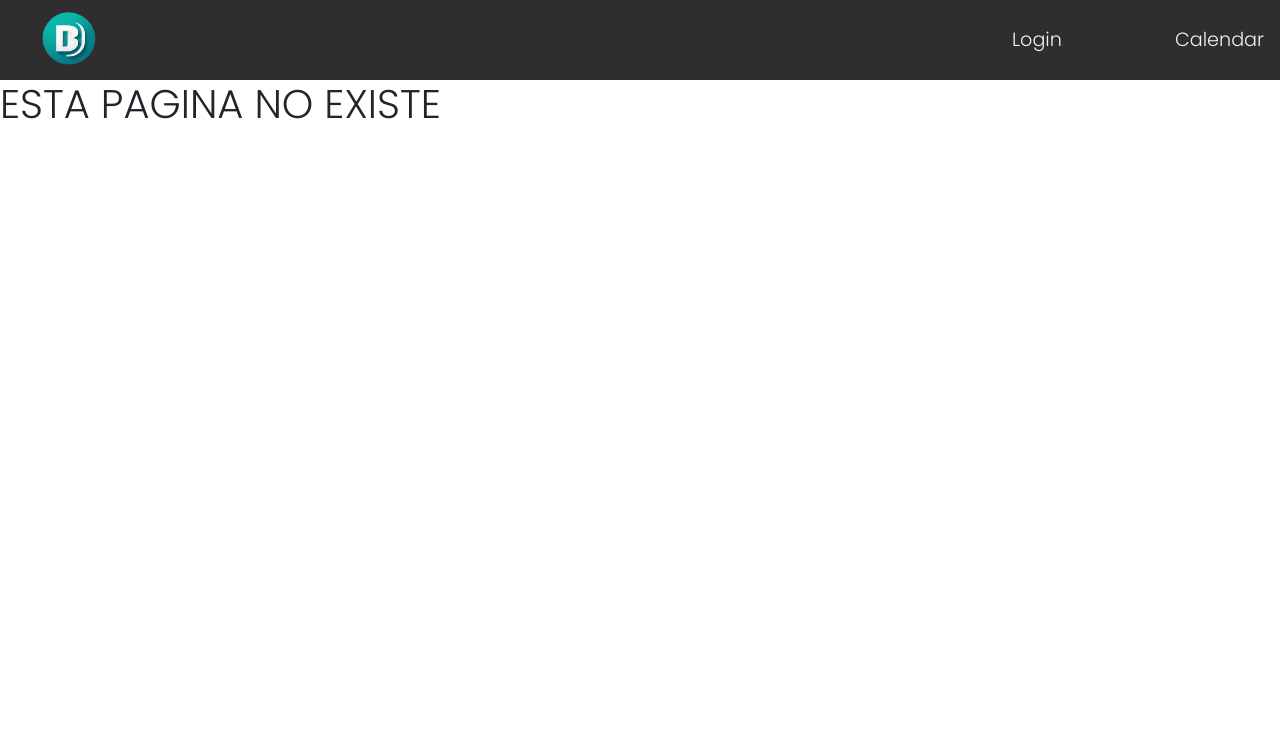
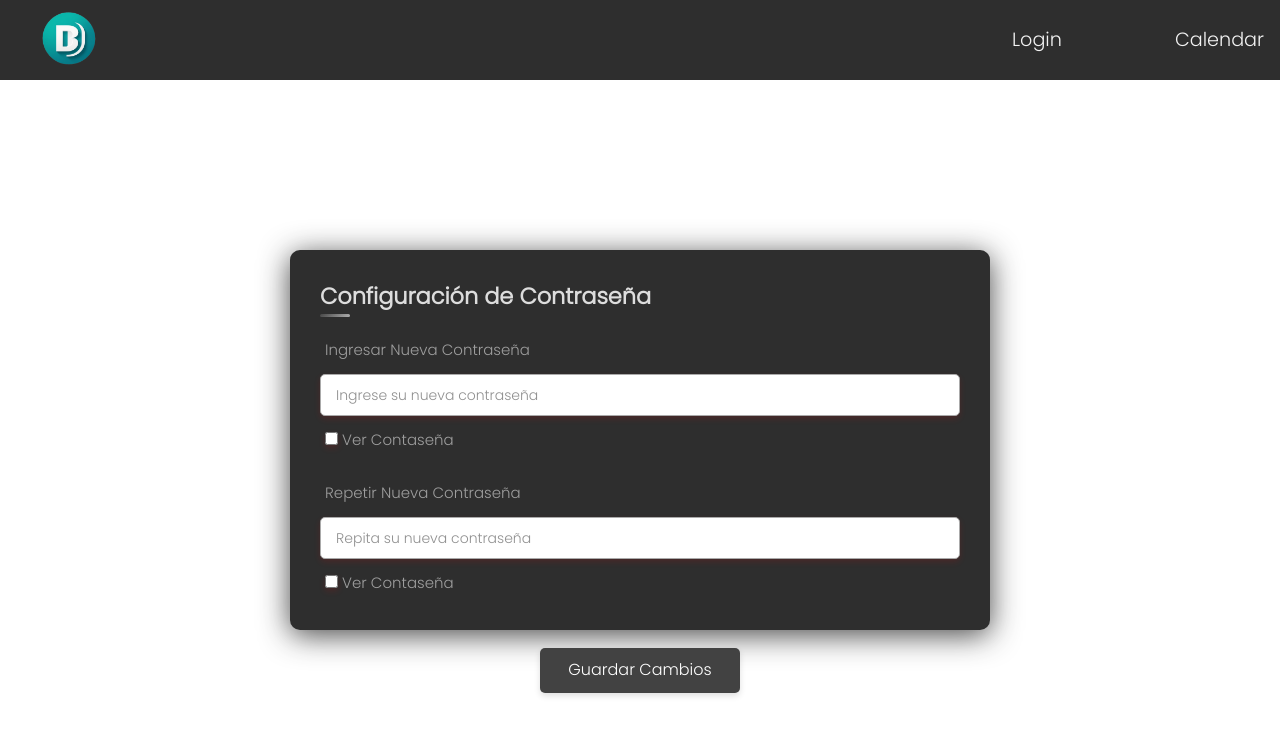
Before and after one commit to DylanselET32/becation, a React (Vite) app in the folder frontend/: page /resetPassword/1 in a window 1280 px wide. Shown: the top 736 px of the page. Built offline with nearby package versions, Linux system fonts and the light colour scheme.

Commit message:
ResetPassword terminado y funcionando

```diff
--- a/frontend/src/App.jsx
+++ b/frontend/src/App.jsx
@@ -1,6 +1,5 @@
 import Header from "./components/Header"
 import ConfigProfile from "./pages/ConfigProfile"
-import PasswordReset from "./pages/passwordReset"
 import Login from "./pages/Login"
 import Register from "./pages/Register"
 import Home from "./pages/Home"
@@ -42,7 +41,7 @@ function App() {
             <Route path="/profileManager" element={<ProfileManager auth={auth} />} />
             <Route path="/profileConfig" element={<ProfileConfig auth={auth} />} />
             <Route path="/registerUser" element={<RegisterUser auth={auth} />} />
-            <Route path="/resetPassword" element={<ResetPassword auth={auth} />} />
+            <Route path="/resetPassword/:token" element={<ResetPassword auth={auth} />} />
             <Route path="*" element={<NotFound />} />
           </Routes>
         </AlertProvider>
--- a/frontend/src/pages/PasswordReset.jsx
+++ /dev/null
@@ -1,75 +0,0 @@
-import "../stylesheets/passwordreset.css"
-
-import { useState } from "react";
-
-export default function PasswordReset(){
-
-  const [profile, setProfile] = useState({
-    name: '',
-    surname: '',
-    password: '',
-    email: '',
-    dni: '',
-    privileges: '',
-    role_id: '',
-    area_id: '',
-    avaible_days: '',
-    total_days: '',
-    is_acumulative: '',
-    contrat_day: '',
-    sign_up_date: '',
-
-
-    // Otros campos de perfil
-  });
-
-  //Este const maneja los cambios a realizar en el perfil
-  const handleChange = (e) => {
-      const { name, value } = e.target;
-      setProfile({ ...profile, [name]: value });
-    };
-
-
-  //Esta const guarda los cambios en el perfil
-    const handleSubmit = (e) => {
-       e.preventDefault();
-
-      };
-
-
-  return (<>
-    <main>
-    <div className="resetpassword-container">
-        <header>Configuración de Contraseña</header>
-        <form action="#">
-            <div className="resetpassword-form">
-                <div className="resetpassword">
-                    <span className="resetpassword-title">Cambiar contraseña</span>
-                    <div className="resetpassword-fields">
-                        <div className="resetpassword-input-field">
-                            <label htmlFor="">Contraseña actual</label>
-                            <input type="password" placeholder="Ingrese su actual contraseña"/>
-                        </div>
-                        <div className="resetpassword-input-field">
-                            <label htmlFor="">Ingresar Nueva Contraseña</label>
-                            <input type="password" placeholder="Ingrese su nueva contraseña"/>
-                        </div>
-                        <div className="resetpassword-input-field">
-                            <label htmlFor="">Repetir Nueva Contraseña</label>
-                            <input type="password" placeholder="Repita su nueva contraseña"/>
-                        </div>
-                    </div>
-                    <button className="btn">
-                        <span className="btnText">Guardar Cambios</span>
-                    </button>
-                </div>
-            </div>
-        </form>
-
-    </div>
-    </main>
-
-
-  </>)
-
-}
--- a/frontend/src/pages/ResetPassword.jsx
+++ b/frontend/src/pages/ResetPassword.jsx
@@ -1,8 +1,119 @@
-import React from "react";
+import { useParams } from "react-router";
+import "../stylesheets/passwordreset.css"
+
+import { useState } from "react";
+import { confirmEmailResetPassword, resetPassword } from "../services/employeeServices";
+import { useAlert } from "../contexts/AlertContext";
 
 export default function ResetPassword(){
+    const { alertConfig,setAlertConfig } = useAlert(); // Usa el contexto alert
 
-    return(
-        <h1>ESTA PAGINA NO EXISTE</h1>
-    )
+    const token = useParams().token
+
+  const [dataToFetch, setDataToFetch] = useState({
+    password1:'',
+    password2:''
+  });
+
+  const [errorMsg,setErrorMsg] = useState(false)
+  const [seePassword1,setSeePassword1] = useState(false)
+  const [seePassword2,setSeePassword2] = useState(false)
+
+  //Este const maneja los cambios a realizar en la contraseña
+  const handleChange = (e) => {
+    setErrorMsg("")
+      const { name, value } = e.target;
+      setDataToFetch({ ...dataToFetch, [name]: value });
+    };
+
+  //Esta const guarda los cambios de la contraseña
+  const handleSubmit = async (e) => {
+    e.preventDefault();
+    try {
+      const p1 = dataToFetch.password1;
+      const p2 = dataToFetch.password2;
+
+      // Check if any field is empty
+      if (!p1 || !p2) {
+        setErrorMsg("Completa todos los campos!");
+        return;
+      }
+      // Check if passwords do not match
+      if (p1 !== p2) {
+        setErrorMsg("Las contraseñas no coinciden");
+        return;
+      }
+      // Check if the password length is at least 8 characters
+      if (p1.length < 8) {
+        setErrorMsg("La contraseña debe tener al menos 8 caracteres");
+        return;
+      }
+      const passwordPattern = /^[a-zA-Z0-9]+$/;
+      if (!passwordPattern.test(p1) || !passwordPattern.test(p2)) {
+        setErrorMsg("La contraseña no debe contener caracteres especiales");
+        return;
+      }
+
+      const objToSend = {
+        password: p1,
+      };
+      const sendPassword = await confirmEmailResetPassword(objToSend, token);
+      if(sendPassword.status == 200){
+        setAlertConfig({
+            show: true,
+            status: 'success',
+            title: 'Guardado',
+            message: `Se guardo la nueva contaseña con exito, ¡Ya podes iniciar sesion!`,
+        });
+      }
+      console.log(objToSend);
+    } catch (error) {
+      console.error(error);
+      setErrorMsg(
+        "Hubo un error al guardar la nueva contraseña. Vuelve a intentarlo en un rato. Si el error persiste, ponte en contacto con Soporte."
+      );
+    }
+  };
+
+
+  return (<>
+    <main>
+    <div className="resetpassword-container">
+        <header>Configuración de Contraseña</header>
+        {errorMsg && (
+            <div className="alert alert-danger" role="alert">
+              <span className="fw-bold">¡Error! </span>
+              {errorMsg}
+            </div>
+          )}
+        <form action="#">
+            <div className="resetpassword-form">
+                <div className="">
+                    <div className="resetpassword-fields">
+                        <div className="resetpassword-input-field">
+                            <label htmlFor="">Ingresar Nueva Contraseña</label>
+                            <input className="input-text" type={seePassword1?'text':'password'} name="password1" value={dataToFetch.password1} placeholder="Ingrese su nueva contraseña" onChange={handleChange}/>
+                            <label htmlFor="password1"><input id="password1" value={seePassword1} onChange={() => setSeePassword1(!seePassword1)} type="checkbox"/> Ver Contaseña</label>
+                        </div>
+                        <div className="resetpassword-input-field">
+                            <label htmlFor="">Repetir Nueva Contraseña</label>
+                            <input  className="input-text" type={seePassword2?'text':'password'} name="password2" value={dataToFetch.password2} placeholder="Repita su nueva contraseña" onChange={handleChange}/>
+                            <label htmlFor="password2"><input id="password2" value={seePassword2} onChange={() => setSeePassword2(!seePassword2)} type="checkbox"/> Ver Contaseña</label>
+                        </div>
+                    </div>
+                    <div className="d-flex justify-content-center">
+                    <button className="m-auto mt-5 position-absolute" onClick={handleSubmit}>
+                        <span className="btnText">Guardar Cambios</span>
+                    </button>
+
+                    </div>
+                </div>
+            </div>
+        </form>
+    </div>
+    </main>
+
+
+  </>)
+
 }
--- a/frontend/src/services/employeeServices.js
+++ b/frontend/src/services/employeeServices.js
@@ -1,5 +1,7 @@
 /* THIS JS HAS THE EMPLOYEE AND USER SERVICES/ENDPOINTS */
-
+import { setAuthToken, getAuthToken } from "../helpers/misc/authUtils";
+const apiUrl = import.meta.env.VITE_API_URL;
+const apiVersion = import.meta.env.VITE_API_VERSION;
 /* USER SERVICES */
 
 /* MÉTODOS PATCH */
@@ -80,9 +82,8 @@ export async function resetPassword(id) {
     }
 }
 
-export async function confirmEmailResetPassword(newPass, token) {
+export async function confirmEmailResetPassword(obj, token) {
     try {
-        const obj = {password : newPass};
         const response = await fetch(`${apiUrl}/${apiVersion}/user/confirmEmailResetPassword/${token}`, {
             method: "POST",
             headers: {
--- a/frontend/src/stylesheets/passwordreset.css
+++ b/frontend/src/stylesheets/passwordreset.css
@@ -15,10 +15,8 @@ main{
 
 .resetpassword-container{
     position: relative;
-    max-width: 800px;
+    max-width: 700px;
     width: 100%;
-    max-height: 550px;
-    height: 100%;
     border-radius: 10px;
     padding: 30px;
     margin: 0px, 15px;
@@ -28,7 +26,7 @@ main{
 
 .resetpassword-container header{
     position: relative;
-    font-size: 20px;
+    font-size: 1.4rem;
     font-weight: 600;
     color: rgb(221, 221, 221);
 }
@@ -46,8 +44,7 @@ main{
 
 .resetpassword-form{
     position: relative;
-    margin-top: 16px;
-    min-height: 490px;
+    min-height: 90px;
 }
 
 .resetpassword-form .resetpassword-title{
@@ -73,7 +70,7 @@ main{
     color: #9e9e9e;
 }
 
-.resetpassword-input-field input{
+.resetpassword-input-field .input-text{
     outline: none;
     width: 100%;
     font-size: 14px;
@@ -118,6 +115,7 @@ main{
     color: #00ff0d;
 }
 
+
 @media screen and (max-width:  1134px) {
 
     .resetpassword-container{
@@ -140,8 +138,5 @@ main{
         width: 100% !important;
     }
 
-    .btn{
-        margin: 10px auto !important;
-    }
 
 }
```
